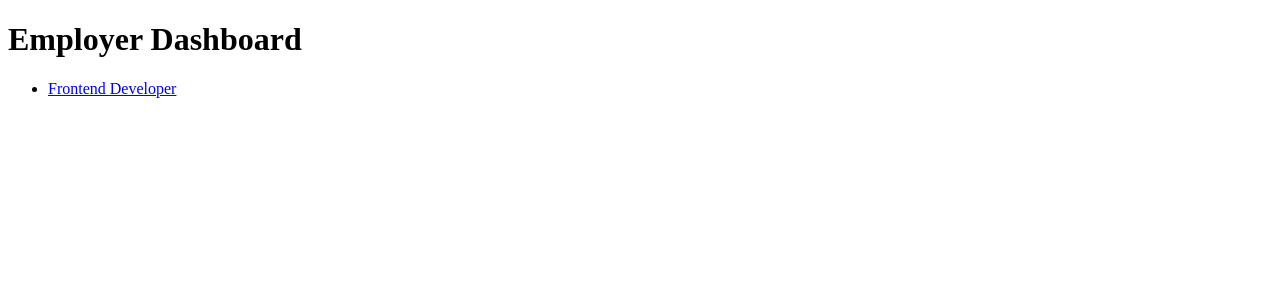
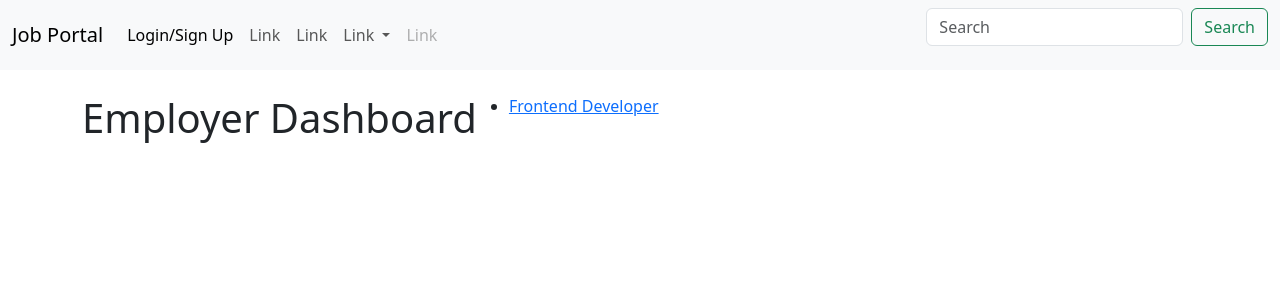
Before and after one commit to p4p3rb0at/jobportal, a Django app: template jobs/templates/employer_dashboard.html in a window 1280 px wide. Shown: the top 300 px of the page. Run offline with Django 4.2, Linux system fonts and the light colour scheme; the template is opened without the code that fills it: values that come from a table or form of the project are taken from there, others are empty; data comes from the database, SQL or seed files in the repository; both versions use the stored data as it was after the commit; tables that the repository leaves empty hold one stand-in row (values such as "Sample post"); some libraries are stand-ins or nearby versions.

Commit message:
add urls

```diff
--- a/jobs/templates/base.html
+++ b/jobs/templates/base.html
@@ -44,7 +44,20 @@
                   </li>
                 {% elif request.user.is_employer %}
                 <li class="nav-item">
-                  <a class="nav-link" href="{% url 'post_job' %}">Link</a>
+                  <a class="nav-link" href="{% url 'post_job' %}">Post Job</a>
+                </li>
+                {% else %}
+                <li class="nav-item">
+                  <a class="nav-link" href="#">Link</a>
+                </li>
+                {% endif %}
+                {% if request.user.is_aspirant %}
+                  <li class="nav-item">
+                    <a class="nav-link" href="{% url 'aspirant_resume' %}">Profile</a>
+                  </li>
+                {% elif request.user.is_employer %}
+                <li class="nav-item">
+                  <a class="nav-link" href="{% url 'posted_jobs' %}">Jobs Posted</a>
                 </li>
                 {% else %}
                 <li class="nav-item">
--- a/jobs/templates/employer_dashboard.html
+++ b/jobs/templates/employer_dashboard.html
@@ -1,18 +1,12 @@
 <!-- employer_dashboard.html -->
 
-<!DOCTYPE html>
-<html lang="en">
-<head>
-    <meta charset="UTF-8">
-    <meta name="viewport" content="width=device-width, initial-scale=1.0">
-    <title>Employer Dashboard</title>
-</head>
-<body>
+{% extends 'base.html' %}
+
+{% block content %}
     <h1>Employer Dashboard</h1>
     <ul>
         {% for job_posting in job_postings %}
             <li><a href="{% url 'view_applicants' job_posting.id %}">{{ job_posting.title }}</a></li>
         {% endfor %}
     </ul>
-</body>
-</html>
+{% endblock %}
--- a/jobs/urls.py
+++ b/jobs/urls.py
@@ -18,6 +18,7 @@ urlpatterns = [
     path('dashboard/employer/', views.employer_dashboard, name='employer_dashboard'),
     path('employer/job/<int:job_id>/applicants/', views.view_applicants, name='view_applicants'),
     path('employer/job/<int:job_id>/applicant/<int:applicant_id>/shortlist/', views.shortlist_applicant, name='shortlist_applicant'),
+    path('employer/posted/jobs/', views.posted_jobs, name='posted_jobs'),
     path('logout/', LogoutView.as_view(), name='logout'),
     path('access/denied/', views.access_denied, name='access_denied'),
     path('success/', views.success, name='success'),
```
Also changed, not shown: jobs/templates/posted_jobs.html (added, +15 -0 lines), jobs/views.py (+8 -0 lines), db.sqlite3.
